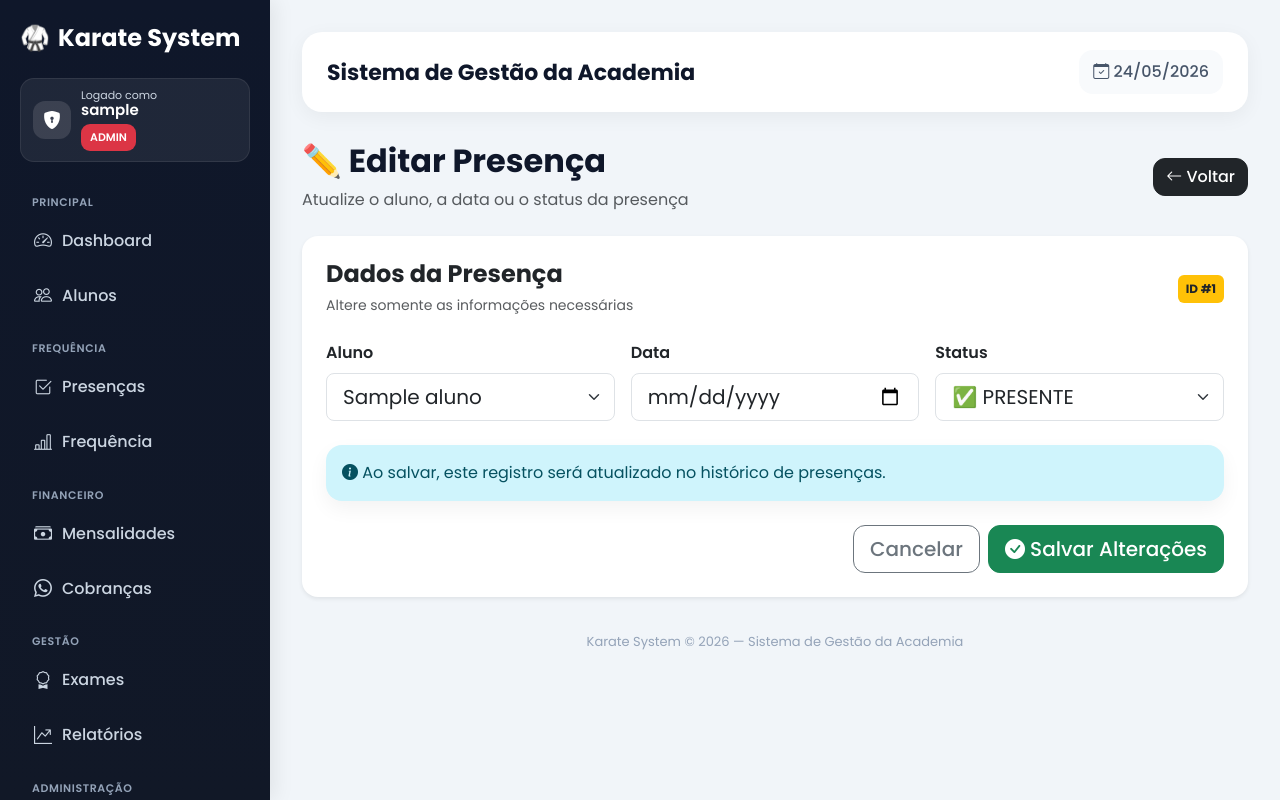
After one commit to roisadi-tech/karate-system, a Flask app: page /editar_presenca/1 in a window 1280 px wide. The commit adds this page. Run offline with Flask 3, Linux system fonts and the light colour scheme; the visitor is signed in with stand-in values (Sample User, id 1); tables that the repository leaves empty hold one stand-in row (values such as "Sample post").

Commit message:
Adicionando edicao de presencas

```diff
--- a/app.py
+++ b/app.py
@@ -732,6 +732,42 @@ def excluir_presenca(id):
     )
 
     return redirect('/presencas')
+
+
+# =====================================
+# EDITAR PRESENÇA
+# =====================================
+
+@app.route('/editar_presenca/<int:id>', methods=['GET', 'POST'])
+@login_obrigatorio
+def editar_presenca(id):
+
+    presenca = Presenca.query.get_or_404(id)
+
+    alunos = Aluno.query.order_by(
+        Aluno.nome.asc()
+    ).all()
+
+    if request.method == 'POST':
+
+        presenca.aluno_id = request.form['aluno_id']
+        presenca.data = request.form['data']
+        presenca.status = request.form['status']
+
+        db.session.commit()
+
+        flash(
+            'Presença atualizada com sucesso.',
+            'success'
+        )
+
+        return redirect('/presencas')
+
+    return render_template(
+        'editar_presenca.html',
+        presenca=presenca,
+        alunos=alunos
+    )
 
 
 # =====================================
--- /dev/null
+++ b/templates/editar_presenca.html
@@ -0,0 +1,203 @@
+{% extends 'base.html' %}
+
+{% block conteudo %}
+
+<!-- TOPO -->
+
+<div class="d-flex justify-content-between align-items-center mb-4 flex-wrap gap-3">
+
+    <div>
+
+        <h2 class="fw-bold">
+            ✏️ Editar Presença
+        </h2>
+
+        <p class="text-muted mb-0">
+            Atualize o aluno, a data ou o status da presença
+        </p>
+
+    </div>
+
+    <a
+        href="/presencas"
+        class="btn btn-dark"
+    >
+
+        <i class="bi bi-arrow-left"></i>
+
+        Voltar
+
+    </a>
+
+</div>
+
+<!-- CARD -->
+
+<div class="card border-0 shadow-sm rounded-4 p-4">
+
+    <div class="d-flex justify-content-between align-items-center mb-4 flex-wrap gap-2">
+
+        <div>
+
+            <h4 class="fw-bold mb-1">
+
+                Dados da Presença
+
+            </h4>
+
+            <small class="text-muted">
+
+                Altere somente as informações necessárias
+
+            </small>
+
+        </div>
+
+        <span class="badge bg-warning text-dark p-2">
+
+            ID #{{ presenca.id }}
+
+        </span>
+
+    </div>
+
+    <form method="POST">
+
+        <div class="row g-3">
+
+            <!-- ALUNO -->
+
+            <div class="col-md-4">
+
+                <label class="form-label fw-semibold">
+
+                    Aluno
+
+                </label>
+
+                <select
+                    name="aluno_id"
+                    class="form-select form-select-lg"
+                    required
+                >
+
+                    {% for aluno in alunos %}
+
+                    <option
+                        value="{{ aluno.id }}"
+                        {% if presenca.aluno_id == aluno.id %}
+                            selected
+                        {% endif %}
+                    >
+
+                        {{ aluno.nome }}
+
+                    </option>
+
+                    {% endfor %}
+
+                </select>
+
+            </div>
+
+            <!-- DATA -->
+
+            <div class="col-md-4">
+
+                <label class="form-label fw-semibold">
+
+                    Data
+
+                </label>
+
+                <input
+                    type="date"
+                    name="data"
+                    value="{{ presenca.data }}"
+                    class="form-control form-control-lg"
+                    required
+                >
+
+            </div>
+
+            <!-- STATUS -->
+
+            <div class="col-md-4">
+
+                <label class="form-label fw-semibold">
+
+                    Status
+
+                </label>
+
+                <select
+                    name="status"
+                    class="form-select form-select-lg"
+                    required
+                >
+
+                    <option
+                        value="PRESENTE"
+                        {% if presenca.status == 'PRESENTE' %}
+                            selected
+                        {% endif %}
+                    >
+                        ✅ PRESENTE
+                    </option>
+
+                    <option
+                        value="FALTA"
+                        {% if presenca.status == 'FALTA' %}
+                            selected
+                        {% endif %}
+                    >
+                        ❌ FALTA
+                    </option>
+
+                </select>
+
+            </div>
+
+        </div>
+
+        <!-- RESUMO -->
+
+        <div class="alert alert-info mt-4 mb-0">
+
+            <i class="bi bi-info-circle-fill"></i>
+
+            Ao salvar, este registro será atualizado no histórico de presenças.
+
+        </div>
+
+        <!-- BOTÕES -->
+
+        <div class="d-flex justify-content-end gap-2 mt-4 flex-wrap">
+
+            <a
+                href="/presencas"
+                class="btn btn-outline-secondary btn-lg"
+            >
+
+                Cancelar
+
+            </a>
+
+            <button
+                type="submit"
+                class="btn btn-success btn-lg"
+            >
+
+                <i class="bi bi-check-circle-fill"></i>
+
+                Salvar Alterações
+
+            </button>
+
+        </div>
+
+    </form>
+
+</div>
+
+{% endblock %}
```
Also changed, not shown: templates/presencas.html (+12 -0 lines).
